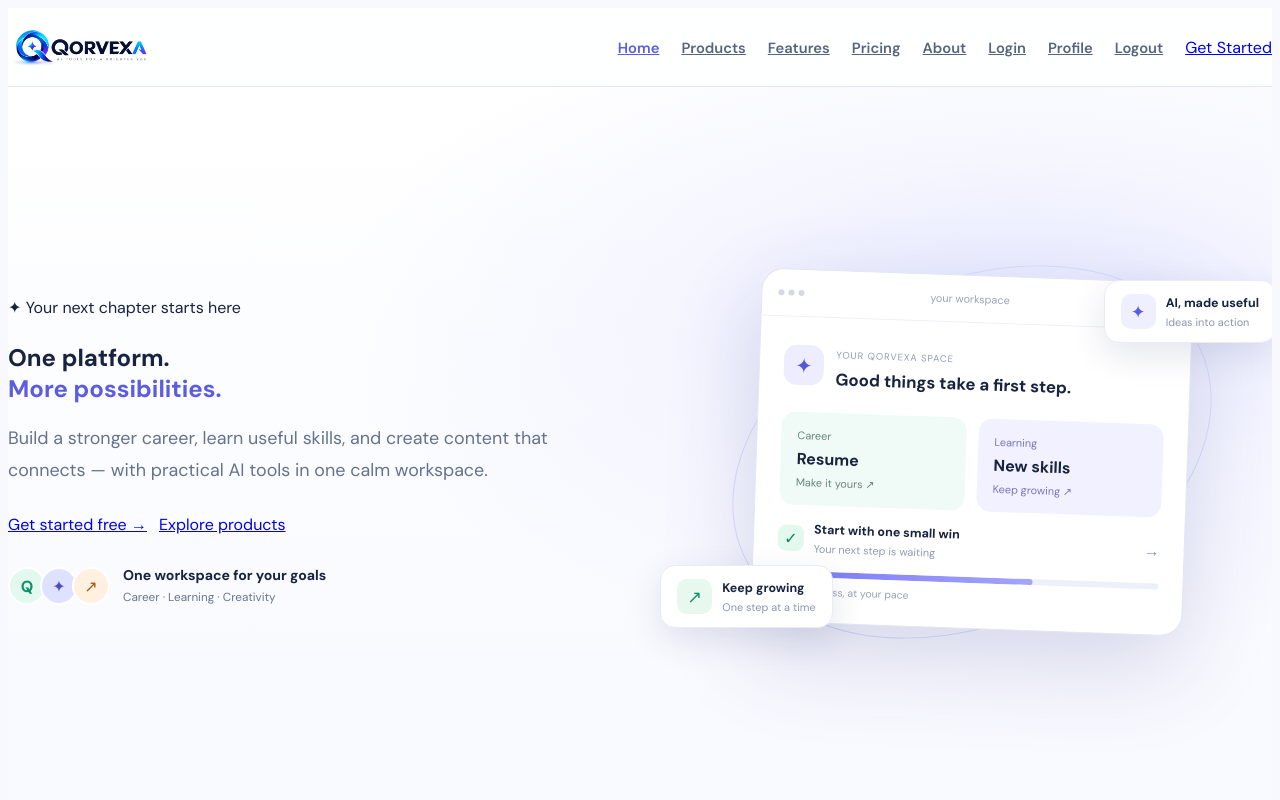
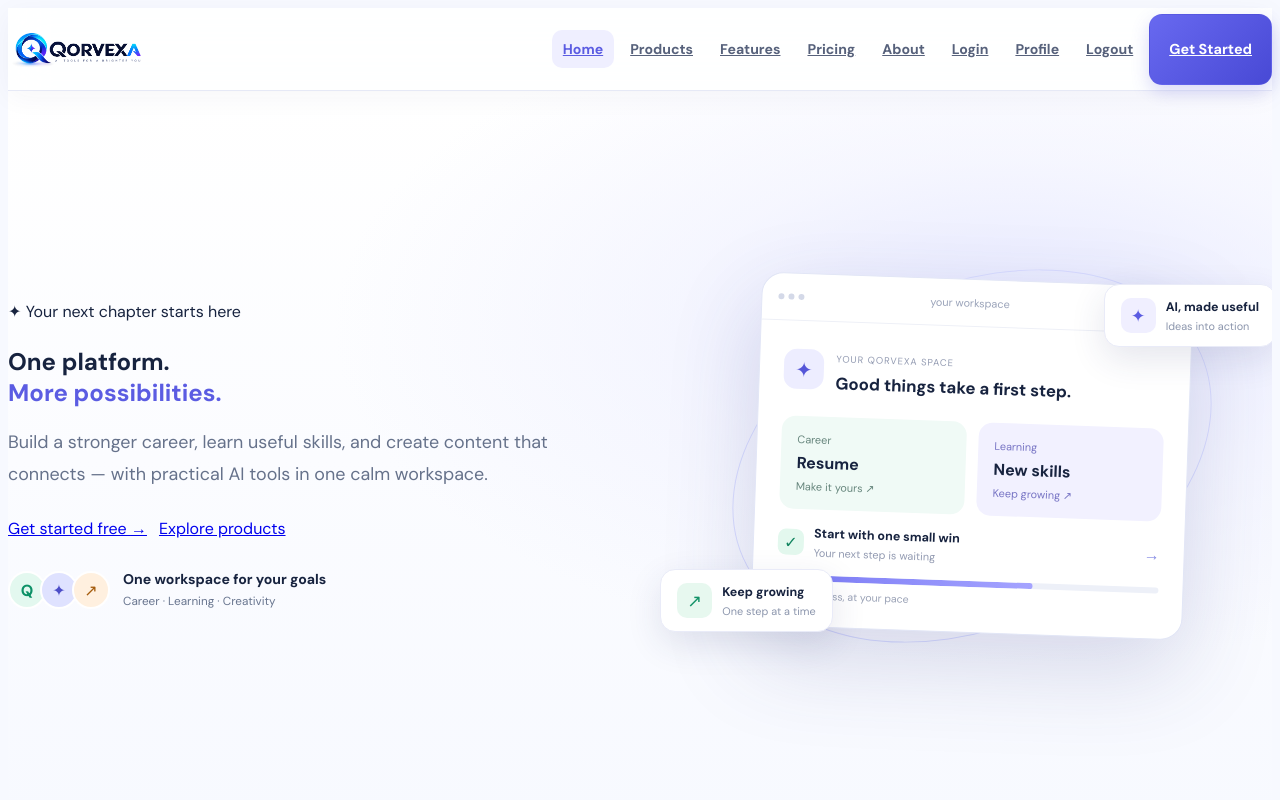
Before and after one commit to harcharans1/Qorvexa, an Angular app in the folder frontend/: page / in a window 1280 px wide. Shown: the top 800 px of the page. Built offline with nearby package versions, Linux system fonts and the light colour scheme.

Commit message:
Improve Qorvexa navbar design

```diff
--- a/frontend/src/app/shared/navbar/navbar.css
+++ b/frontend/src/app/shared/navbar/navbar.css
@@ -1 +1,261 @@
-.navbar{position:sticky;top:0;z-index:50;background:rgba(255,255,255,.88);backdrop-filter:blur(16px);border-bottom:1px solid rgba(224,230,244,.9)}.nav-inner{min-height:78px;display:flex;align-items:center;justify-content:space-between;gap:24px}.logo{display:inline-flex;align-items:center;flex-shrink:0}.logo img{display:block;width:auto;max-width:190px;object-fit:contain}.nav-links{display:flex;align-items:center;gap:22px;list-style:none;margin:0;padding:0}.nav-links a:not(.btn){color:#58647e;font-weight:600;font-size:.92rem}.nav-links a.active:not(.btn),.nav-links a:hover:not(.btn){color:var(--primary)}.hamburger{display:none;border:1px solid var(--line);border-radius:10px;background:#fff;width:44px;height:42px;padding:10px;gap:4px;flex-direction:column;justify-content:center}.hamburger span{display:block;height:2px;background:var(--ink);width:100%}@media(max-width:900px){.nav-inner{min-height:70px}.hamburger{display:flex}.nav-links{display:none;position:absolute;top:69px;left:0;right:0;background:#fff;border-bottom:1px solid var(--line);padding:18px 22px 24px;align-items:stretch;gap:16px;flex-direction:column;box-shadow:0 20px 25px rgba(30,40,80,.08)}.nav-links.open{display:flex}.nav-links .btn{width:100%}}
+
+.navbar {
+  position: sticky;
+  top: 0;
+  z-index: 1000;
+  background: rgba(255, 255, 255, 0.88);
+  backdrop-filter: blur(20px);
+  -webkit-backdrop-filter: blur(20px);
+  border-bottom: 1px solid rgba(226, 230, 245, 0.85);
+  box-shadow: 0 6px 28px rgba(35, 43, 95, 0.045);
+  transition: box-shadow 0.25s ease;
+}
+
+.navbar:hover {
+  box-shadow: 0 8px 32px rgba(35, 43, 95, 0.075);
+}
+
+.nav-inner {
+  min-height: 82px;
+  display: flex;
+  align-items: center;
+  justify-content: space-between;
+  gap: 22px;
+}
+
+.logo {
+  display: inline-flex;
+  align-items: center;
+  flex-shrink: 0;
+  border-radius: 12px;
+}
+
+.logo img {
+  display: block;
+  width: auto;
+  max-width: 168px;
+  max-height: 46px;
+  object-fit: contain;
+  transition: transform 0.2s ease;
+}
+
+.logo:hover img {
+  transform: scale(1.035);
+}
+
+.nav-links {
+  display: flex;
+  align-items: center;
+  justify-content: flex-end;
+  gap: 5px;
+  list-style: none;
+  margin: 0;
+  padding: 0;
+}
+
+.nav-links li {
+  margin: 0;
+  padding: 0;
+}
+
+.nav-links a:not(.btn) {
+  position: relative;
+  display: inline-flex;
+  align-items: center;
+  justify-content: center;
+  padding: 10px 11px;
+  border-radius: 10px;
+  color: #56617b;
+  font-size: 0.88rem;
+  font-weight: 650;
+  white-space: nowrap;
+  transition:
+    color 0.2s ease,
+    background 0.2s ease,
+    transform 0.2s ease;
+}
+
+.nav-links a:not(.btn):hover {
+  color: var(--primary);
+  background: #f0f0ff;
+}
+
+.nav-links a.active:not(.btn) {
+  color: var(--primary);
+  background: #efefff;
+}
+
+.nav-links .nav-cta {
+  margin-left: 7px;
+}
+
+.nav-links .btn {
+  display: inline-flex;
+  align-items: center;
+  justify-content: center;
+  gap: 9px;
+  min-height: 45px;
+  padding: 12px 19px;
+  border: 1px solid rgba(91, 92, 226, 0.25);
+  border-radius: 13px;
+  background: linear-gradient(135deg, #6869f0, #4849d5);
+  color: #fff;
+  font-size: 0.9rem;
+  font-weight: 750;
+  white-space: nowrap;
+  box-shadow: 0 7px 18px rgba(83, 84, 219, 0.22);
+  transition:
+    transform 0.2s ease,
+    box-shadow 0.2s ease,
+    filter 0.2s ease;
+}
+
+.nav-links .btn:hover {
+  color: #fff;
+  filter: brightness(1.06);
+  transform: translateY(-2px);
+  box-shadow: 0 11px 24px rgba(83, 84, 219, 0.3);
+}
+
+.hamburger {
+  display: none;
+  width: 46px;
+  height: 44px;
+  flex-direction: column;
+  align-items: center;
+  justify-content: center;
+  gap: 5px;
+  padding: 10px;
+  border: 1px solid #e4e7f5;
+  border-radius: 13px;
+  background: #fff;
+  cursor: pointer;
+  transition: background 0.2s ease, border-color 0.2s ease;
+}
+
+.hamburger:hover {
+  background: #f2f2ff;
+  border-color: #c9caff;
+}
+
+.hamburger span {
+  display: block;
+  width: 19px;
+  height: 2px;
+  border-radius: 5px;
+  background: #30385a;
+  transition: transform 0.2s ease;
+}
+
+.nav-links a:focus-visible,
+.logo:focus-visible,
+.hamburger:focus-visible {
+  outline: 3px solid #9293ff;
+  outline-offset: 3px;
+}
+
+@media (max-width: 1100px) {
+  .nav-inner {
+    gap: 12px;
+  }
+
+  .logo img {
+    max-width: 145px;
+  }
+
+  .nav-links {
+    gap: 1px;
+  }
+
+  .nav-links a:not(.btn) {
+    padding: 9px 8px;
+    font-size: 0.82rem;
+  }
+
+  .nav-links .btn {
+    padding-inline: 14px;
+  }
+}
+
+@media (max-width: 900px) {
+  .nav-inner {
+    min-height: 72px;
+  }
+
+  .logo img {
+    max-width: 158px;
+    max-height: 43px;
+  }
+
+  .hamburger {
+    display: flex;
+  }
+
+  .nav-links {
+    display: none;
+    position: absolute;
+    top: calc(100% + 1px);
+    left: 0;
+    right: 0;
+    max-height: calc(100vh - 74px);
+    overflow-y: auto;
+    flex-direction: column;
+    align-items: stretch;
+    justify-content: flex-start;
+    gap: 5px;
+    padding: 17px 20px 22px;
+    background: rgba(255, 255, 255, 0.98);
+    border-bottom: 1px solid #e5e8f5;
+    box-shadow: 0 18px 35px rgba(35, 43, 95, 0.12);
+  }
+
+  .nav-links.open {
+    display: flex;
+    animation: navDrop 0.2s ease-out;
+  }
+
+  .nav-links li {
+    width: 100%;
+  }
+
+  .nav-links a:not(.btn) {
+    display: flex;
+    width: 100%;
+    justify-content: flex-start;
+    padding: 13px 15px;
+    border-radius: 11px;
+    font-size: 0.95rem;
+  }
+
+  .nav-links .nav-cta {
+    margin: 8px 0 0;
+    padding-top: 12px;
+    border-top: 1px solid #eceefa;
+  }
+
+  .nav-links .btn {
+    width: 100%;
+    min-height: 48px;
+    justify-content: center;
+  }
+}
+
+@keyframes navDrop {
+  from {
+    opacity: 0;
+    transform: translateY(-7px);
+  }
+  to {
+    opacity: 1;
+    transform: translateY(0);
+  }
+}
+
+@media (prefers-reduced-motion: reduce) {
+  .navbar *,
+  .navbar *::before,
+  .navbar *::after {
+    animation-duration: 0.01ms !important;
+    transition-duration: 0.01ms !important;
+  }
+}
```
